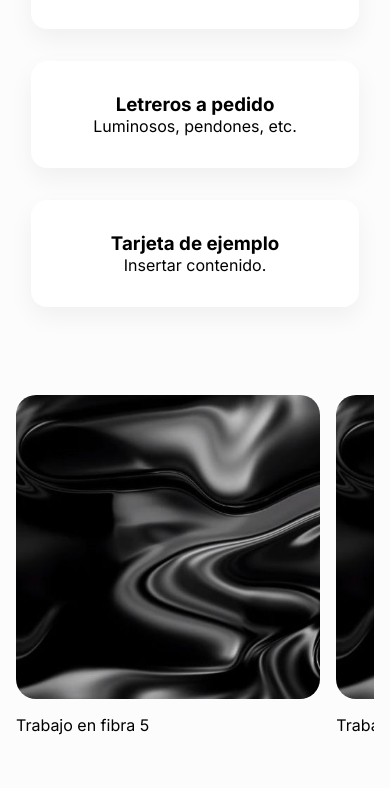
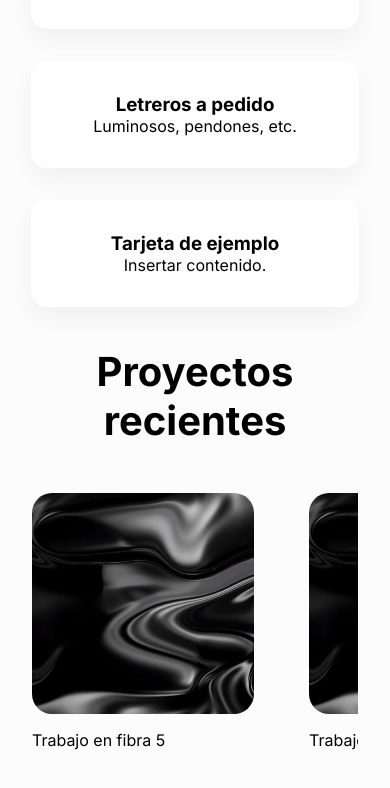
Before and after one commit to shyupss/Letreros-Hermes, a website built with Vite: page index.html in a window 390 px wide. Shown: the part 1616-2404 px from the top of the page. Built offline with nearby package versions, Linux system fonts and the light colour scheme.

Commit message:
cuarto test

```diff
--- a/index.html
+++ b/index.html
@@ -69,6 +69,8 @@
             </div>
         </section>
 
+        <section class="projects-section">
+            <h2 class="projects-title">Proyectos recientes</h2>
             <div class="carousel">
                 <button class="slide-carousel" id="left-button">
                     <img class="arrow" src="icons/left-arrow.svg">
@@ -101,7 +103,7 @@
                     <img class="arrow" src="icons/right-arrow.svg">
                 </button>
             </div>
-
+        </section>
 
         <!-- FOOTER-->
         <div class="footer">
--- a/styles/styles.css
+++ b/styles/styles.css
@@ -98,11 +98,22 @@ header{
 }
 
 /* carrusel [IA] */
+.projects-section {
+    max-width: 1200px;
+    margin: 0rem auto;
+    padding: 0 1rem;
+}
+.projects-title {
+    text-align: center;
+    font-size: clamp(2.5rem, 3vw, 4rem);
+    font-weight: 700;
+    margin-bottom: 1rem;
+}
 .carousel {
     position: relative;
     width: 100%;
     max-width: 1100px;
-    margin: 4rem auto;
+    margin: 3rem auto;
     display: flex;
     align-items: center;
     gap: 1rem;
@@ -188,6 +199,11 @@ header{
     .services-grid {
         grid-template-columns: repeat(2, 1fr);
     }
+    .projects-section {
+        max-width: 1200px;
+        margin: 1rem auto;
+        padding: 0 1rem;
+    }
 }
 
 @media (max-width: 600px) {
@@ -214,10 +230,19 @@ header{
         transition: none !important;
     }
 
+    .carousel-track img{
+        width: 80%;
+        aspect-ratio: 1 / 1;
+        object-fit: cover;
+        border-radius: 20px;
+    }
+
     .slide {
         flex: 0 0 85%;
         scroll-snap-align: start;
         margin-right: 1rem;
+        gap: 1rem;
+        margin-right: 0rem;
     }
 
     .slide-carousel {
```
Lines whose indentation alone changed are shown as unchanged.
